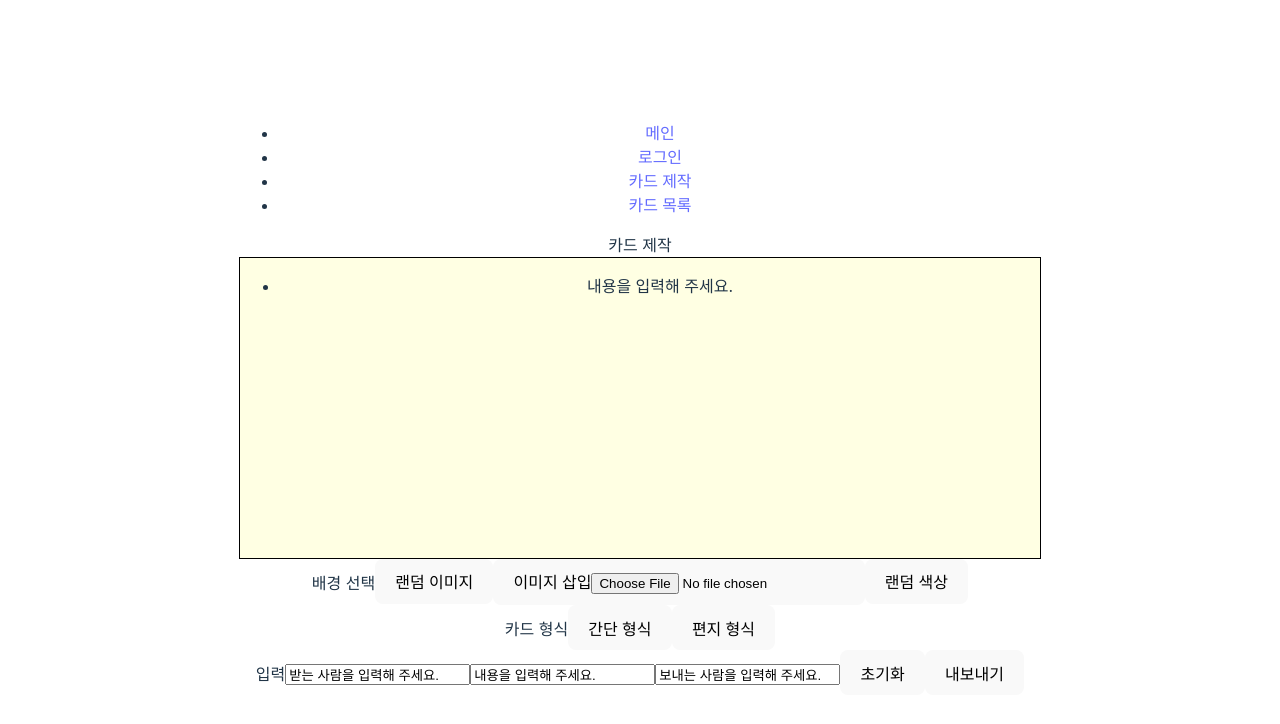
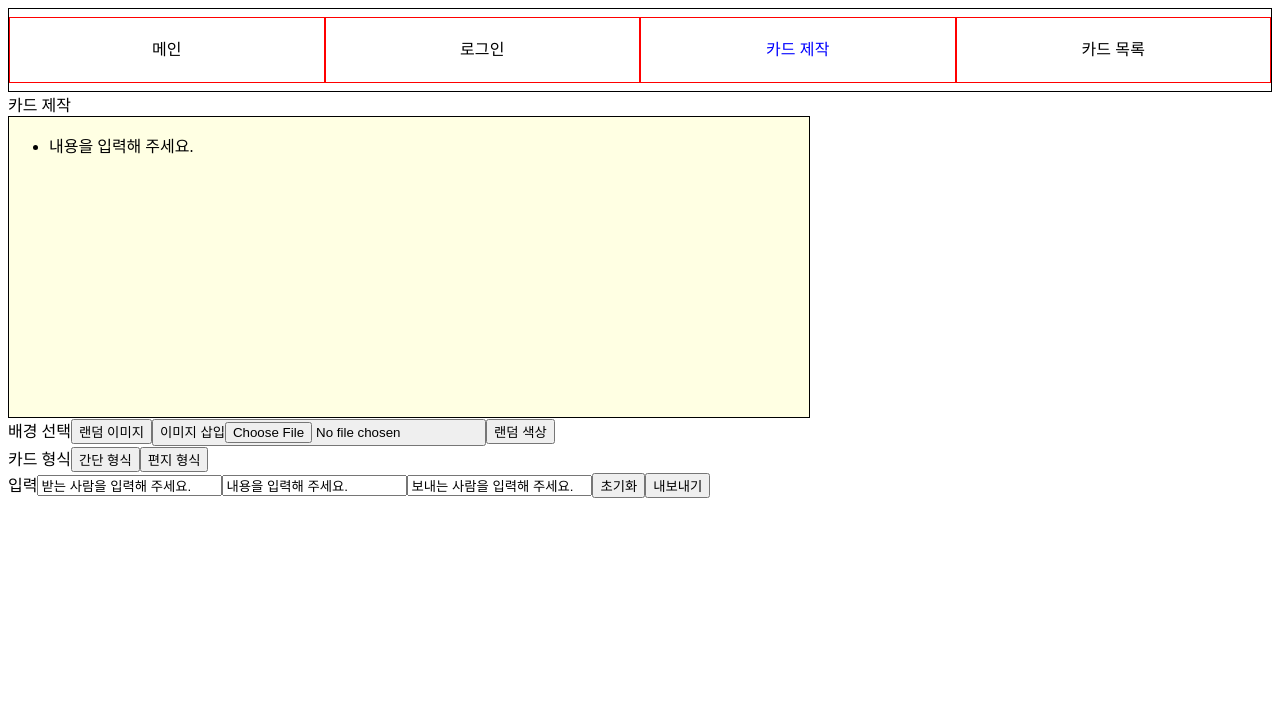
Before and after one commit to DonGunSu/card-generator-frontend, a React (Vite) app: page /card/make in a window 1280 px wide. Shown: the top 724 px of the page. Built offline with nearby package versions, Linux system fonts and the light colour scheme; no server answers.

Commit message:
[style] : 프로젝트에 mui, styled-components 적용
- 메뉴 초기 스타일링

Resolved #19

```diff
--- a/src/App.tsx
+++ b/src/App.tsx
@@ -2,7 +2,6 @@ import React from "react";
 import { BrowserRouter } from "react-router-dom";
 import Navigation from "./components/Navigation";
 import Router from "./components/Router";
-import "./App.css";
 
 function App() {
   return (
--- a/src/components/Navigation.tsx
+++ b/src/components/Navigation.tsx
@@ -1,24 +1,37 @@
 import React from "react";
-import { Link } from "react-router-dom";
+import { Link, useLocation } from "react-router-dom";
+import { ListItemButton } from "@mui/material";
+import * as s from "./NavigationStyled";
 
 const Navigation = () => {
+  const location = useLocation();
+  const { pathname } = location;
+
   return (
-    <div>
-      <ul>
-        <li>
-          <Link to="/">메인</Link>
-        </li>
-        <li>
-          <Link to="/login">로그인</Link>
-        </li>
-        <li>
-          <Link to="/card/make">카드 제작</Link>
-        </li>
-        <li>
-          <Link to="/card/list">카드 목록</Link>
-        </li>
-      </ul>
-    </div>
+    <s.NavigationBarWrapper>
+      <s.NavigationBar>
+        <s.NavigationItem current={pathname === "/"}>
+          <ListItemButton component={Link} to="/">
+            <s.NavigationItemText primary="메인" />
+          </ListItemButton>
+        </s.NavigationItem>
+        <s.NavigationItem current={pathname === "/login"}>
+          <ListItemButton component={Link} to="/login">
+            <s.NavigationItemText primary="로그인" />
+          </ListItemButton>
+        </s.NavigationItem>
+        <s.NavigationItem current={pathname === "/card/make"}>
+          <ListItemButton component={Link} to="/card/make">
+            <s.NavigationItemText primary="카드 제작" />
+          </ListItemButton>
+        </s.NavigationItem>
+        <s.NavigationItem current={pathname === "/card/list"}>
+          <ListItemButton component={Link} to="/card/list">
+            <s.NavigationItemText primary="카드 목록" />
+          </ListItemButton>
+        </s.NavigationItem>
+      </s.NavigationBar>
+    </s.NavigationBarWrapper>
   );
 };
 
--- /dev/null
+++ b/src/components/NavigationStyled.tsx
@@ -0,0 +1,23 @@
+import styled from "styled-components";
+import { Box, List, ListItem, ListItemText } from "@mui/material";
+
+export const NavigationBarWrapper = styled(Box)(() => ({
+  display: "flex",
+  border: "1px black solid",
+}));
+
+export const NavigationBar = styled(List)(() => ({
+  display: "flex",
+  flexDirection: "row",
+  width: "100%",
+}));
+
+export const NavigationItem = styled(ListItem)(({ current }) => ({
+  border: "1px red solid",
+  padding: 0,
+  color: current === true ? "blue" : "black",
+}));
+
+export const NavigationItemText = styled(ListItemText)(() => ({
+  textAlign: "center",
+}));
--- a/tsconfig.json
+++ b/tsconfig.json
@@ -14,7 +14,10 @@
     "resolveJsonModule": true,
     "isolatedModules": true,
     "noEmit": true,
-    "jsx": "react-jsx"
+    "jsx": "react-jsx",
+    "paths": {
+      "@mui/styled-engin": ["./node_modules/@mui/styled-engine-sc"]
+    }
   },
   "include": ["src"],
   "references": [{ "path": "./tsconfig.node.json" }]
```
Also changed, not shown: package.json (+10 -1 lines), src/main.tsx (+5 -6 lines), 1 other file (tests, documents, lock files or other folders).
